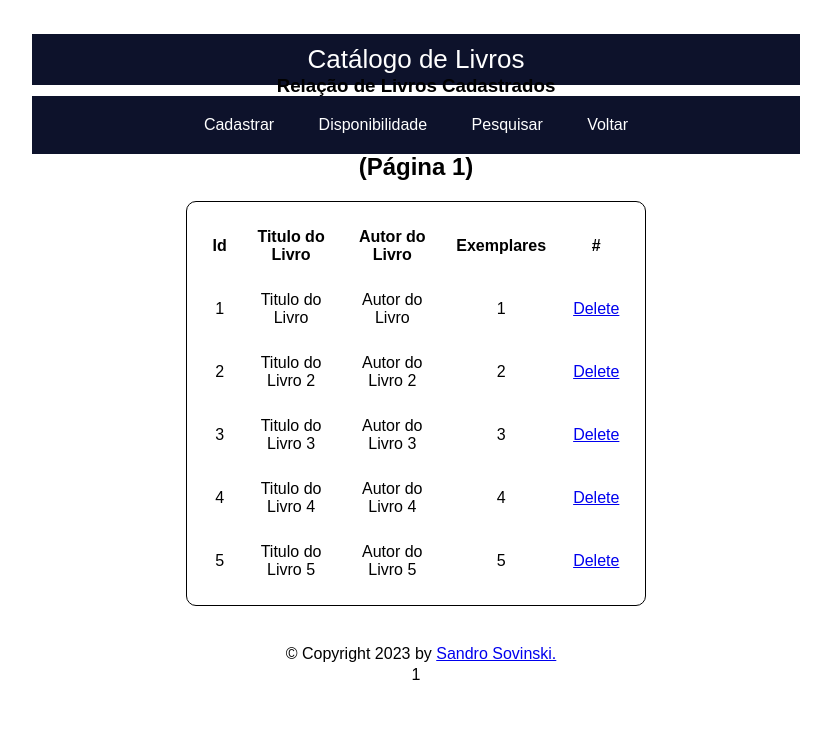
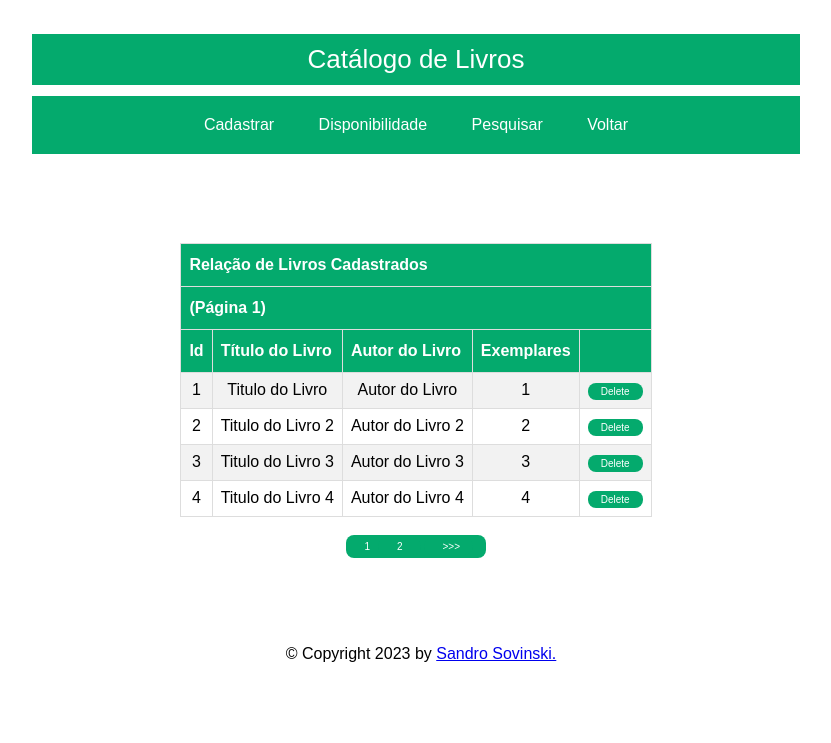
Before and after one commit to sandrosovinski/catalogoslivros, a Flask app: page /disponibilidade in a window 1280 px wide. Shown: the top 743 px of the page, without its empty margins (224-1055 px from the left). Run offline with Flask 3, Linux system fonts and the light colour scheme.

Commit message:
Catalogos

```diff
--- a/app.py
+++ b/app.py
@@ -58,11 +58,6 @@ def acesso():
 def sobre():
     return render_template("sobre.html")
 
-#Pagina para informações do aplicativo
-@app.route("/pesquisar")
-def pesquisar():
-    return render_template("pesquisar.html")
-
 @app.route("/sucesso")
 def sucesso():
     return render_template("sucesso.html")
@@ -105,7 +100,7 @@ def cadastrar():
 @app.route('/disponibilidade')
 def disponibilidade():
     page = request.args.get('page', 1, type=int)
-    pagination = Catalogoslivros.query.order_by(Catalogoslivros.titulo).paginate(page=page, per_page=5)
+    pagination = Catalogoslivros.query.order_by(Catalogoslivros.titulo).paginate(page=page, per_page=4)
     #catalogoslivros = Catalogoslivros.query.all()
     #return render_template('index.html', catalagoslivros=catalogoslivros,posts=posts.items, next_url=next_url, prev_url=prev_url)
     return render_template('disponibilidade.html', pagination=pagination)
@@ -121,7 +116,14 @@ def erase(id):
     data = Catalogoslivros.query.get(id)
     db.session.delete(data)
     db.session.commit()
-    return redirect('/')
+    return redirect('/disponibilidade')
+
+#Pagina para informações do aplicativo
+@app.route("/pesquisar", methods=['GET','POST'])
+def pesquisar():
+    form = LivroForm()
+    select = request.form.get('opcoes')
+    return render_template("pesquisar.html", form=form, select=select)
 
 if __name__ == '__main__':
     app.run()
--- a/static/css/style.css
+++ b/static/css/style.css
@@ -3,7 +3,7 @@ body {
 }
 
 .logo {
-  background-color: #0D122B;
+  background-color: #04AA6D;
   padding: 10px;
   color: white;
   text-align: center;
@@ -70,6 +70,32 @@ div.content-cadastro {
   align-items: center;
 }
 
+div.content-disponibilidade {
+  position: absolute;
+  left: 0%;
+  top: 0%;
+  width: 100%;
+  height: 100%;
+  /*border-style: solid;*/
+  display: flex;
+  flex-direction: row;
+  justify-content: center;
+  align-items: center;
+}
+
+div.content-pesquisa {
+  position: absolute;
+  left: 0%;
+  top: 0%;
+  width: 100%;
+  height: 100%;
+  /*border-style: solid;*/
+  display: flex;
+  flex-direction: row;
+  justify-content: center;
+  align-items: center;
+}
+
 table.cadastro {
   border: 1px solid black;
   border-spacing: 25px;
@@ -81,9 +107,50 @@ table.cadastro tr {
   border-spacing: 25px;
   border-radius: 10px;
 }
+#customers-cadastro {
+  font-family: Arial, Helvetica, sans-serif;
+  border-collapse: collapse;
+  width: 100%;
+}
+
+#customers-cadastro td, #customers-cadastro th {
+  border: 1px solid #ddd;
+  padding: 8px;
+}
+
+#customers-cadastro th {
+  padding-top: 12px;
+  padding-bottom: 12px;
+  text-align: left;
+  background-color: #04AA6D;
+  color: white;
+}
+
+#customers {
+  font-family: Arial, Helvetica, sans-serif;
+  border-collapse: collapse;
+  width: 100%;
+}
+
+#customers td, #customers th {
+  border: 1px solid #ddd;
+  padding: 8px;
+}
+
+#customers tr:nth-child(even){background-color: #f2f2f2;}
+
+#customers tr:hover {background-color: #ddd;}
+
+#customers th {
+  padding-top: 12px;
+  padding-bottom: 12px;
+  text-align: left;
+  background-color: #04AA6D;
+  color: white;
+}
+
 .botao{
-    /*background-color: #2196F3;*/
-    background-color: #0D122B;
+    background-color: #04AA6D;
     border: none;
     color: #fff;
     padding: 15px 32px;
@@ -113,16 +180,48 @@ table.cadastro tr {
   background-color: #ffd5de;
 }
 
-.btn-paginacao {
-  list-style-type: none;
-  display: flex;
-  padding: 0;
-  width: max-content;
-  margin: 30px auto;
+.botao-paginacao-background {
+  background-color: #04AA6D;
+  color: white;
+  padding: 3px 13px;
+  text-align: center;
+  text-decoration: none;
+  display: inline-block;
+  font-size: 10px;
+  border-radius: 8px;
 }
 
+a.botao-paginacao:link, a.botao-paginacao:visited {
+  background-color: #04AA6D;
+  color: white;
+  padding: 3px 13px;
+  text-align: center;
+  text-decoration: none;
+  display: inline-block;
+  font-size: 10px;
+  border-radius: 8px;
+}
 
-.btn-paginacao li, .btn-paginacao button {
+a.botao-paginacao:hover, a.botao-paginacao:active {
+  background-color: rgb(24,139,233);
+}
+
+/*.btn-paginacao {
+  background-color: #04AA6D;
+  color: white;
+  padding: 3px 13px;
+  text-align: center;
+  text-decoration: none;
+  display: inline-block;
+  font-size: 10px;
+  border-radius: 8px;
+}
+
+.btn-paginacao a :hover, .bt-paginacao a :active {
+  background-color: rgb(24,139,233);
+}
+*/
+/*.btn-paginacao li, .btn-paginacao button {
   padding: 5px 11px;
   background-color: #fff;
   border: 1px solid #e0e0e0;
@@ -137,4 +236,19 @@ table.cadastro tr {
   border: 1px solid #004fea;
   color: #fff;
   transition: .3s;
+}*/
+
+a.botao-delete:link, a.botao-delete:visited {
+  background-color: #04AA6D;
+  color: white;
+  padding: 3px 13px;
+  text-align: center;
+  text-decoration: none;
+  display: inline-block;
+  font-size: 10px;
+  border-radius: 8px;
 }
+
+a.botao-delete:hover, a.botao-delete:active {
+  background-color: rgb(24,139,233);
+}
--- a/static/css/style_menu.css
+++ b/static/css/style_menu.css
@@ -7,7 +7,7 @@
 }
 */
 #menu-h {
-  background-color: #0D122B;
+  background-color: #04AA6D;
 }
 
 #menu-h ul {
--- a/static/css/style_menu_acesso.css
+++ b/static/css/style_menu_acesso.css
@@ -7,7 +7,7 @@
 }
 */
 #menu-h-a {
-  background-color: #0D122B;
+  background-color: #04AA6D;
 }
 
 #menu-h-a h1 {
--- a/templates/disponibilidade.html
+++ b/templates/disponibilidade.html
@@ -1,56 +1,69 @@
 <!DOCTYPE html>
-<html lang="en">
-    <body>
     {% extends "acesso.html" %}
     {% block content %}
-        <div id="content-cadastro" class="content-cadastro">
-            <form clas="form-horizontal" method="POST" align="center">
-                <h3>Relação de Livros Cadastrados</h3>
-                <br>
-                <h2>(Página {{ pagination.page }})</h2>
-                <table id="cadastro" class="cadastro">
-                    <thead>
+    {% if pagination.items %}
+    <div id="content-disponibilidade" class="content-disponibilidade">
+        <form class="form-horizontal" method="POST" align="center">
+           <table id="customers">
+            	<tr>
+					<th colspan="5" align="center"> Relação de Livros Cadastrados </th>
+				</tr>
+                   <tr><th colspan="5">(Página {{ pagination.page }})</th></tr>
+                   <tr id="titulo-disponibilidade" class="titulo-disponibilidade">
                        <th>Id</th>
-                        <th>Titulo do Livro</th>
+                       <th>Título do Livro</th>
                        <th>Autor do Livro</th>
                        <th>Exemplares</th>
-                        <th>#</th>
-                    </thead>
+                       <th></th>
+                   </tr>
                {% for data in pagination.items %}
-                    <tbody>
+                   <tr>
                        <td>{{data.id}}</td>
                        <td>{{data.titulo}}</td>
                        <td>{{data.autor}}</td>
                        <td>{{data.exemplares}}</td>
-                        <td><a href="/delete/{{data.id}}" type="button">Delete</a></td>
-                    </tbody>
+                       <td><a class="botao-delete" href="/delete/{{data.id}}" type="button">Delete</a></td>
+                   </tr>
                {% endfor%}
             </table>
-                <div class="btn-paginacao" padding="20px">
+               <br>
+               {% if pagination.iter_pages %}
+                   <div class="botao-paginacao-background">
                    {% if pagination.has_prev %}
-                    <span padding="20px">
-                        <a class='btn-paginacao' href="{{ url_for('disponibilidade', page=pagination.prev_num) }}">{{ '<<<' }}&nbsp;&nbsp;</a>
+                       <span>
+                           <a class='botao-paginacao' href="{{ url_for('disponibilidade', page=pagination.prev_num) }}">{{ '<<<' }}&nbsp;&nbsp;</a>
                        </span>
                    {% endif %}
 
                    {% for number in pagination.iter_pages() %}
                        {% if pagination.page != number %}
-                        <span padding="20px">
-                                <a class='btn-paginacao' href="{{ url_for('disponibilidade', page=number) }}">&nbsp;&nbsp;{{ number }}&nbsp;&nbsp;</a>
+                           <span>
+                                   <a class='botao-paginacao' href="{{ url_for('disponibilidade', page=number) }}">&nbsp;&nbsp;{{ number }}&nbsp;&nbsp;</a>
                            </span>
                         {% else %}
-                        <span class='btn-paginacao' padding="20px">&nbsp;&nbsp;{{ number }}&nbsp;&nbsp;</span>
+                           <span class='botao-paginacao'>&nbsp;&nbsp;{{ number }}&nbsp;&nbsp;</span>
                        {% endif %}
                    {% endfor %}
 
                    {% if pagination.has_next %}
-                    <span padding="20px">
-                        <a class='btn-paginacao' href="{{ url_for('disponibilidade', page=pagination.next_num) }}">&nbsp;&nbsp;{{ '>>>' }}</a>
+                       <span>
+                           <a class='botao-paginacao' href="{{ url_for('disponibilidade', page=pagination.next_num) }}">&nbsp;&nbsp;{{ '>>>' }}</a>
                        </span>
                    {% endif %}
                    </div>
+               {% endif %}
         </form>
        </div>
+       {% else %}
+       <div id="content-disponibilidade" class="content-disponibilidade">
+           <form class="form-horizontal" method="POST" align="center">
+               <table id="customers">
+				<tr>
+					<th colspan="5" align="center"> Nenhum Registro de Livros Encontrado. </th>
+				</tr>
+               </table>
+           </form>
+       </div>
+       {% endif %}
        {% endblock %}
-    </body>
-</html>
+    </div>
--- a/templates/erro.html
+++ b/templates/erro.html
@@ -9,7 +9,7 @@
                 <div id="content-cadastro" class="content-cadastro">
                     <table id="cadastro" class="cadastro">
                         <tr>
-                            <th colspan="2" align="center">Erra ao Realizar Cadastro.</th>
+                            <th colspan="2" align="center">Erro ao Realizar Cadastro.</th>
                         </tr>
                         <tr>
                             <td> {{ form.titulo.label }}</td>
--- a/templates/index.html
+++ b/templates/index.html
@@ -2,11 +2,12 @@
 <html lang="en">
   <head>
     {% block head %}
-    <meta http-equiv="Content-Type" content="text/html"; charset="UTF-8">
+    <meta charset="utf-8">
     <meta name="viewport" content="width=device-width, initial-scale=1.0">
     <link rel="stylesheet" href="{{ url_for('static', filename='css/style.css') }}">
     <link rel="stylesheet" href="{{ url_for('static', filename='css/style_menu.css') }}">
     <link rel="stylesheet" href="{{ url_for('static', filename='css/style_menu_acesso.css') }}">
+    <link rel="shortcut icon" href="{{ url_for('static', filename='images/favicon.ico') }}">
     <title>Catálogos de Livros</title>
     {% endblock %}
   </head>
--- a/templates/sucesso.html
+++ b/templates/sucesso.html
@@ -7,7 +7,7 @@
             <form clas="form-horizontal" method="POST" align="center">
             {{ form.csrf_token() }}
                 <div id="content-cadastro" class="content-cadastro">
-                    <table id="cadastro" class="cadastro">
+                    <table id="customers">
                         <tr>
                             <th colspan="2" align="center">Cadastro Realizado com Sucesso.</th>
                         </tr>
```
Also changed, not shown: templates/cadastrar.html (+2 -6 lines), templates/pesquisar.html (+46 -9 lines), static/images/OIP.jpeg (added), static/images/favicon.ico (added), templates/acesso.html (indentation only), var/app-instance/catalogoslivros.db. Lines whose indentation alone changed are shown as unchanged.
